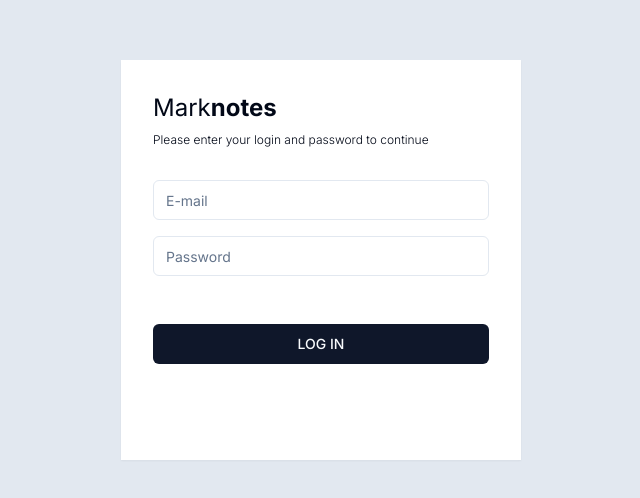
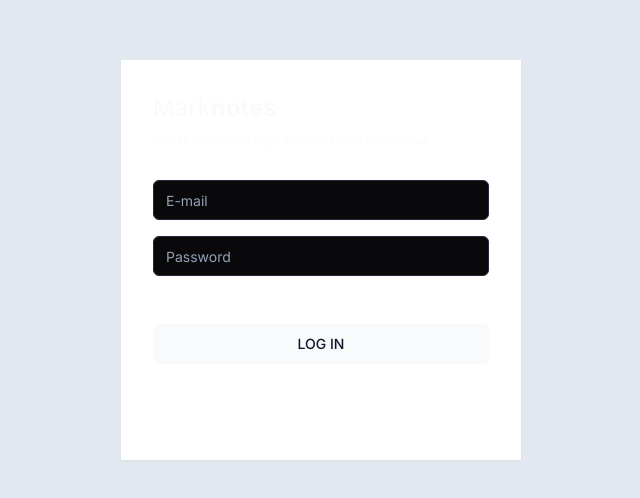
Before and after one commit to gabrielmelogm/marknotes, a Next.js app: page /auth/login in a window 1280 px wide. Shown: the part 140-638 px from the top of the page, without its empty margins (319-959 px from the left). Built offline with nearby package versions, Linux system fonts and the light colour scheme.

Commit message:
style: change default theme to dark

```diff
--- a/src/app/globals.css
+++ b/src/app/globals.css
@@ -36,7 +36,7 @@
   }
 
   .dark {
-    --background: 222.2 84% 4.9%;
+    --background: 240 10.0% 3.9%;
     --foreground: 210 40% 98%;
 
     --card: 222.2 84% 4.9%;
--- a/src/app/layout.tsx
+++ b/src/app/layout.tsx
@@ -17,8 +17,8 @@ export default function RootLayout({
 	children: React.ReactNode
 }) {
 	return (
-		<html lang="pt-BR">
-			<body className={inter.className}>
+		<html lang="pt-BR" className="dark">
+			<body className={`${inter.className} dark:text-zinc-50`}>
 				<AuthenticationProvider>
 					{children}
 					<Toaster />
--- a/src/app/page.tsx
+++ b/src/app/page.tsx
@@ -1,5 +1,10 @@
 import { Sidebar } from '@/components/layout/Sidebar'
 
 export default function Home() {
-	return <Sidebar />
+	return (
+		<main>
+			<Sidebar />
+			<h1>Hello World</h1>
+		</main>
+	)
 }
--- a/src/components/layout/Sidebar.tsx
+++ b/src/components/layout/Sidebar.tsx
@@ -4,7 +4,7 @@ import { Sheet, SheetContent } from '../ui/sheet'
 
 export function Sidebar() {
 	return (
-		<Sheet>
+		<Sheet open>
 			<SheetContent side="left">
 				<ActionsSidebar />
 				<ListNotesSidebar />
--- a/src/components/sidebar/ListNotes.tsx
+++ b/src/components/sidebar/ListNotes.tsx
@@ -20,7 +20,7 @@ export function ListNotesSidebar() {
 			<ul className="flex flex-col gap-1">
 				{notes.map((note) => (
 					<li
-						className="py-1 text-sm bg-background transition ease-in-out hover:bg-gray-100 cursor-pointer"
+						className="py-1 rounded text-sm bg-background transition ease-in-out hover:bg-zinc-700 cursor-pointer"
 						key={note.id}
 					>
 						{note.title}
```
